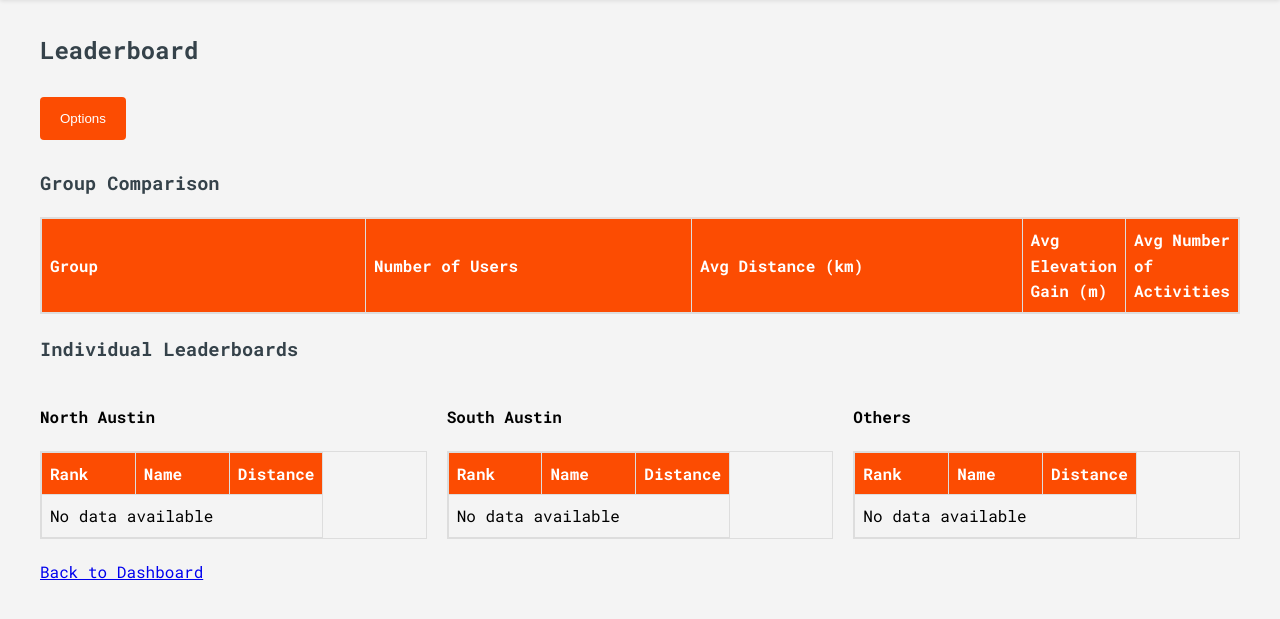
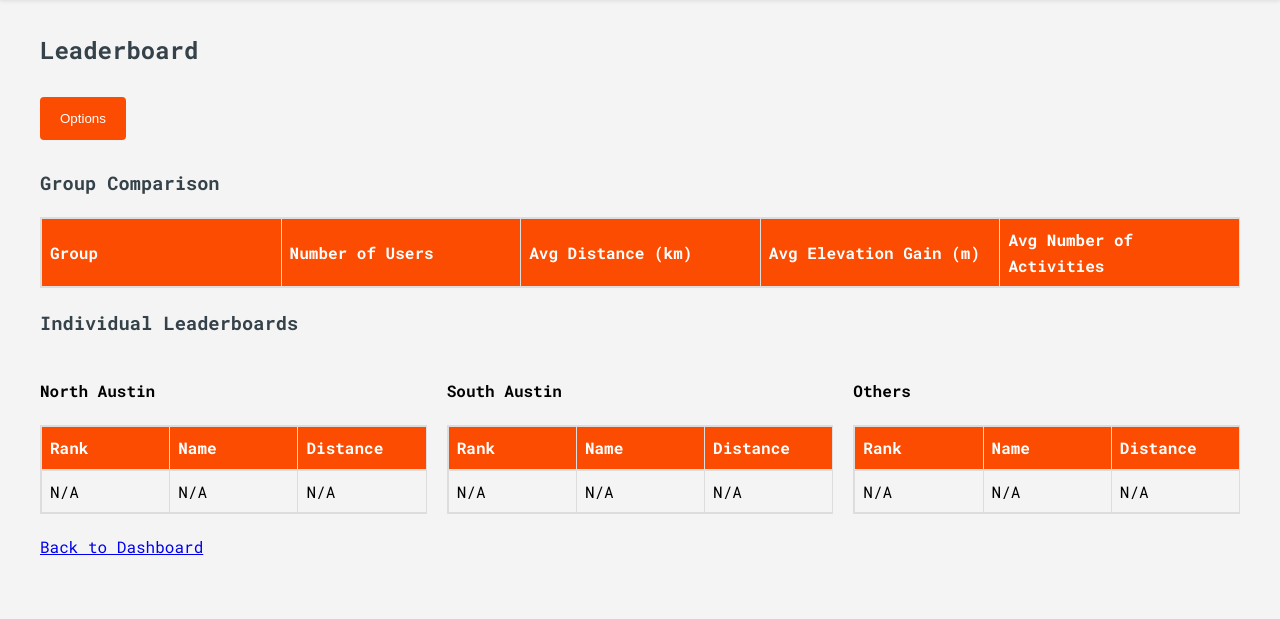
Before and after one commit to pf25/strava-src-group, a Flask app: page /leaderboard in a window 1280 px wide. Shown: the part 49-668 px from the top of the page. Run offline with Flask 3, Linux system fonts and the light colour scheme; the visitor is signed in with stand-in values (Sample User, id 1); data comes from the database, SQL or seed files in the repository; data that the repository does not hold is empty; some libraries are stand-ins or nearby versions.

Commit message:
final updates

```diff
--- a/app/static/styles.css
+++ b/app/static/styles.css
@@ -283,8 +283,6 @@ button:hover {
     width: 100%;
     border-collapse: collapse;
     margin-bottom: 20px;
-    overflow-x: auto;
-    display: block;
     table-layout: fixed; /* Ensures consistent column width */
 }
 
@@ -301,11 +299,22 @@ button:hover {
     color: white;
 }
 
+/* Force table to take full width */
+.responsive-table, .responsive-table tr, .responsive-table td {
+    width: 100% !important;
+    display: table;
+    table-layout: fixed;
+}
+
+.responsive-table td {
+    display: table-cell;
+}
+
 .leaderboard-grid {
     display: flex;
     flex-wrap: wrap;
     gap: 20px;
-    justify-content: space-between; /* Distribute columns evenly */
+    justify-content: space-between;
 }
 
 .leaderboard-column {
--- a/app/templates/leaderboard.html
+++ b/app/templates/leaderboard.html
@@ -83,7 +83,9 @@
                     {% endfor %}
                 {% else %}
                     <tr>
-                        <td colspan="3">No data available</td>
+                        <td>N/A</td>
+                        <td>N/A</td>
+                        <td>N/A</td>
                     </tr>
                 {% endif %}
             </tbody>
```
